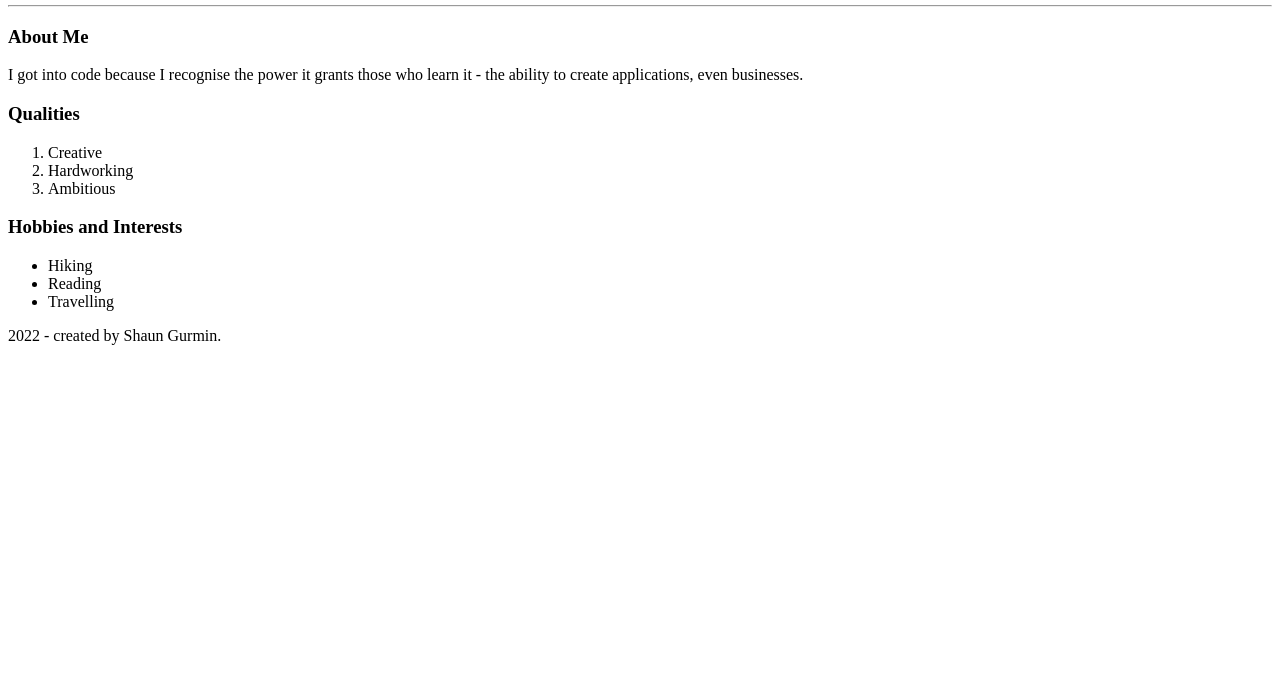
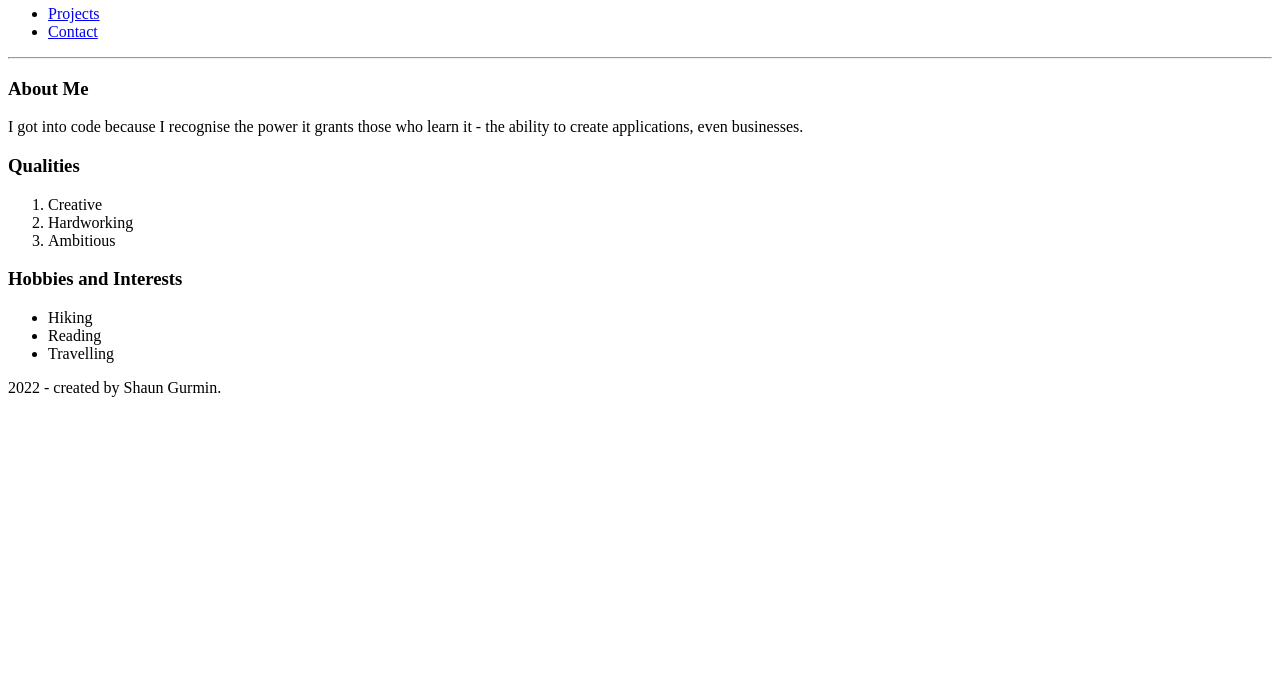
Before and after one commit to ShaunGurmin/Portfolio, a plain HTML site: page index.html in a window 1280 px wide. Shown: the part 122-800 px from the top of the page. Drawn offline with Linux system fonts and the light colour scheme.

Commit message:
structured webpage 1.3

```diff
--- a/index.html
+++ b/index.html
@@ -14,6 +14,12 @@
                 <h2>
                     Smart Contracts Developer
                 </h2>
+                <nav>
+                    <ul>
+                        <li><a href="./pages/projects.html">Projects</a></li>
+                        <li><a href="./pages/contact.html">Contact</a></li>
+                    </ul>
+                </nav>
             </header>
             <hr />
             <h3>
```
Also changed, not shown: images/LinkedIn_Pic.jpeg (added).
